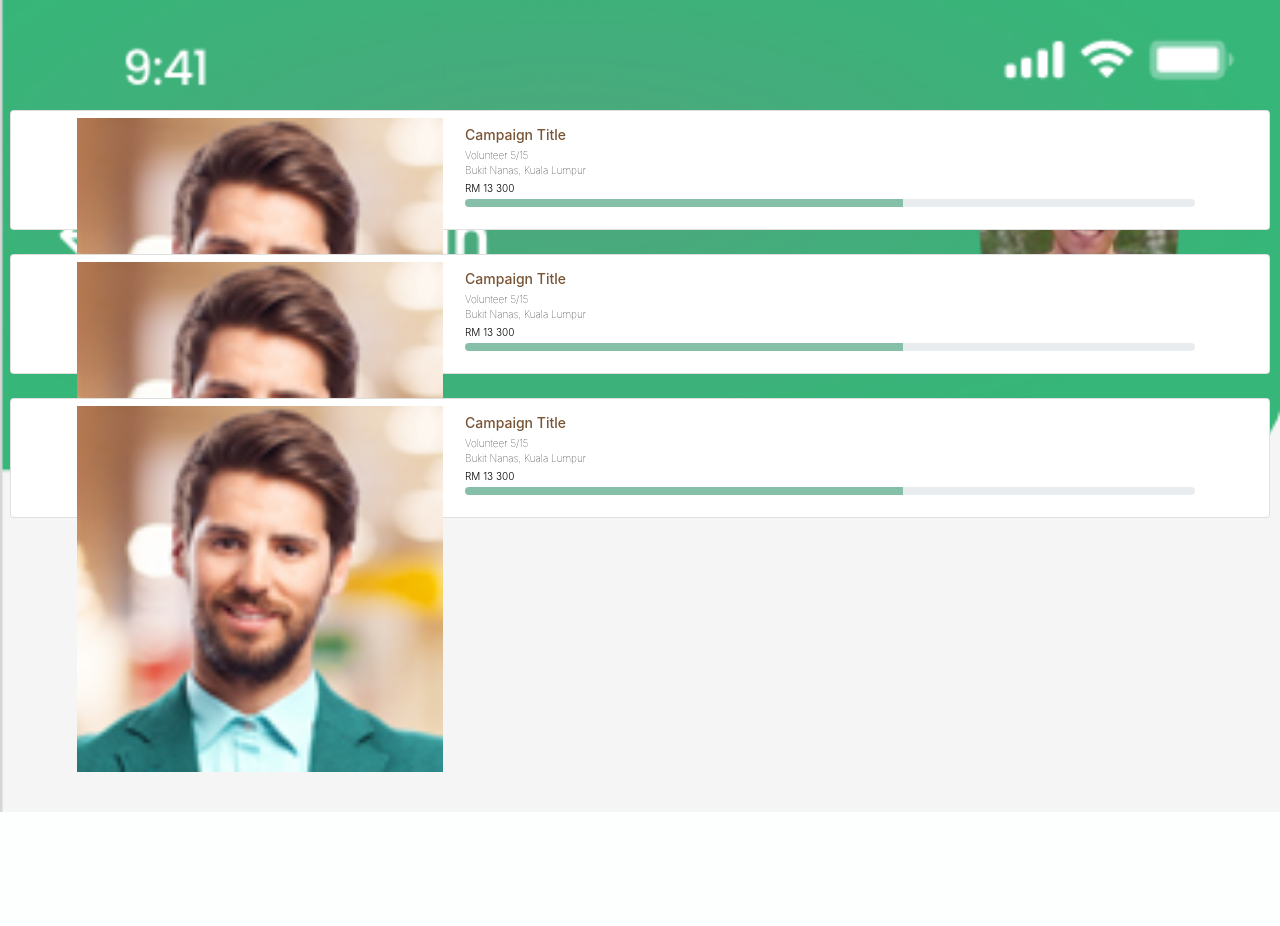
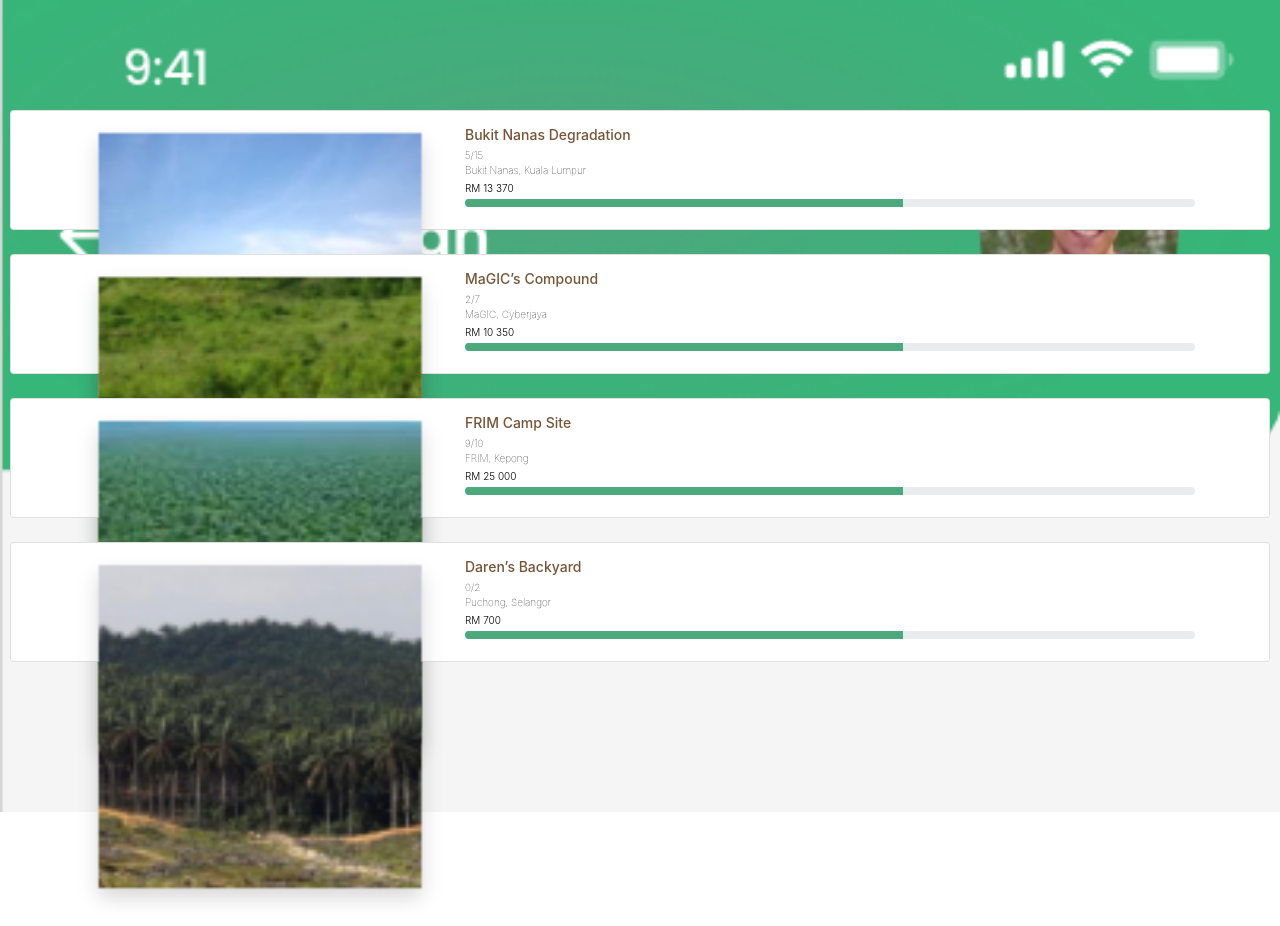
Before and after one commit to pamelachia/nasa-now, a Flask app: page /campaigns in a window 1280 px wide. Before the commit the page ends 812 px from the top, so only its background shows below. Run offline with Flask 2, Linux system fonts and the light colour scheme; some libraries are stand-ins or nearby versions.

Commit message:
Copywriting

```diff
--- a/app.py
+++ b/app.py
@@ -15,11 +15,36 @@ def home():
 
 @application.route("/campaigns",methods=['GET', 'POST'])
 def campaigns():
-    campaigns = {
-        1: '1',
-        2: '2',
-        3: '3'
-    }
+    campaigns = [
+        {
+            'img': '/static/images/buy_agricultural_land_malaysia.png',
+            'title': 'Bukit Nanas Degradation',
+            'volunteer': '5/15',
+            'location': 'Bukit Nanas, Kuala Lumpur',
+            'price': 'RM 13 370'
+        },
+        {
+            'img':'/static/images/Kenyans-with-idle-land-to-lose-titles.png',
+            'title': 'MaGIC’s Compound',
+            'volunteer': '2/7',
+            'location': 'MaGIC, Cyberjaya',
+            'price': 'RM 10 350'
+        },
+        {
+            'img':'/static/images/images.png',
+            'title': 'FRIM Camp Site',
+            'volunteer': '9/10',
+            'location': 'FRIM, Kepong',
+            'price': 'RM 25 000'
+        },
+        {
+            'img':'/static/images/yq-malaysiapalm-04032010.png',
+            'title': 'Daren’s Backyard',
+            'volunteer': '0/2',
+            'location': 'Puchong, Selangor',
+            'price': 'RM 700'
+        },
+    ]
     return render_template('campaigns.html', campaigns=campaigns)
 
 @application.route("/impact", methods=['GET','POST'])
--- a/templates/campaigns.html
+++ b/templates/campaigns.html
@@ -6,7 +6,7 @@
   style="background-image:url('/static/images/campaign.png'); background-size: cover; "
 >
 <nav class="navbar navbar-light" style='height:100px'>
-    <a class="navbar-brand" href="#">
+    <a class="navbar-brand" href="{{url_for('home')}}">
       <span class="navbar-brand mb-0 h1"></span>
       <span class="navbar-text"> </span>
     </a>
@@ -16,20 +16,20 @@
 <div style="margin: 10px;margin-bottom: 24px; height:120px" class="card">
 
   <div class="container" style="height:120px">
-    <a class="card-block stretched-link text-decoration-none" href="{{url_for('campaign_details')}}">
+    <!-- <a class="card-block stretched-link text-decoration-none" href="{{url_for('campaign_details')}}"> -->
     <div class="row">
         <div style="padding:0px" class="col-4">
-            <img style="width:100%; padding: 7px;" src="/static/images/faces/face1.jpg" class="card-img" alt="...">
+            <img style="width:100%;padding-top: 3px;" src={{campaign.img}} class="card-img" alt="...">
         </div>
         <div class="col-8">
           <!-- Inner Card -->
           <div class=row>
             <!-- Campaign Info -->
             <div class="col-12">
-              <h5 style="margin-bottom: 4px; font-size: 14px; margin-top: 16px; color:#775436" class="campaign-title">Campaign Title</h5>
-              <p style= "font-size:10px; margin-bottom:0px; color:black" class="card-text font-weight-lighter">Volunteer 5/15 </p>
-              <p style= "font-size:10px; margin-bottom:3px; color:black" class="card-text font-weight-lighter">Bukit Nanas, Kuala Lumpur </p>
-              <p style= "font-size:10px; margin-bottom:3px; color:black" class="card-text font-weight-light">RM 13 300 </p>
+              <h5 style="margin-bottom: 4px; font-size: 14px; margin-top: 16px; color:#775436" class="campaign-title">{{campaign.title}}</h5>
+              <p style= "font-size:10px; margin-bottom:0px; color:black" class="card-text font-weight-lighter">{{campaign.volunteer}} </p>
+              <p style= "font-size:10px; margin-bottom:3px; color:black" class="card-text font-weight-lighter">{{campaign.location}} </p>
+              <p style= "font-size:10px; margin-bottom:3px; color:black" class="card-text font-weight-light">{{campaign.price}} </p>
 
               <!-- <ion-icon style='height:14px' name="logo-usd"></ion-icon>
               <ion-icon style='height:14px' name="logo-usd"></ion-icon>
@@ -42,7 +42,7 @@
           </div>
           <!-- Progress Bar -->
           <div class="progress" style='height:8px'>
-            <div class="progress-bar" role="progressbar" style="width: 60%; height:8px; background-color: #4DA680A3 !important;" aria-valuenow="60" aria-valuemin="0" aria-valuemax="100"></div>
+            <div class="progress-bar" role="progressbar" style="width: 60%; height:8px; background-color: #4ba97d !important;" aria-valuenow="60" aria-valuemin="0" aria-valuemax="100"></div>
           </div>
         </div>
     </div>
```
Also changed, not shown: static/images/Kenyans-with-idle-land-to-lose-titles.png (added), static/images/buy_agricultural_land_malaysia.png (added), static/images/images.png (added), static/images/yq-malaysiapalm-04032010.png (added), 1 other file.
